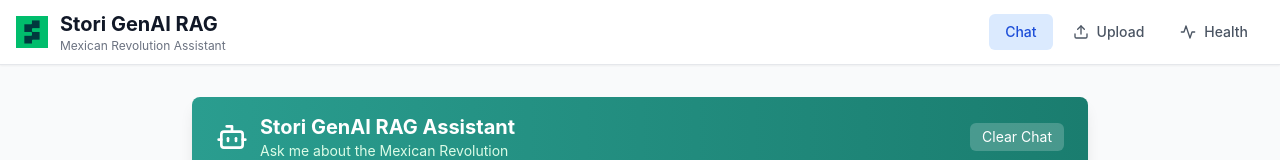
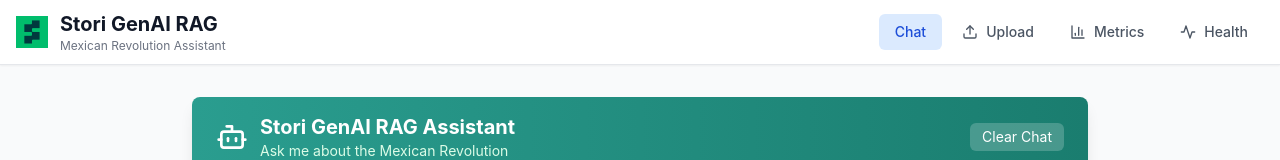
Before and after one commit to enriquegomeztagle/stori-genai-rag, a React (Vite) app in the folder frontend/: page / in a window 1280 px wide. Shown: the top 160 px of the page. Built offline with nearby package versions, Linux system fonts and the light colour scheme; no server answers.

Commit message:
✨ feat: add Metrics link with icon to header navigation

```diff
--- a/frontend/src/components/Header.tsx
+++ b/frontend/src/components/Header.tsx
@@ -1,6 +1,6 @@
 import React from 'react';
 import { Link, useLocation } from 'react-router-dom';
-import { Upload, Activity } from 'lucide-react';
+import { Upload, Activity, BarChart3 } from 'lucide-react';
 
 const Header: React.FC = () => {
   const location = useLocation();
@@ -52,6 +52,19 @@
               <Upload className="h-4 w-4" />
               <span>Upload</span>
             </Link>
+
+            <Link
+              to="/metrics"
+              className={`px-4 py-2 rounded-md text-sm font-medium transition-colors flex items-center space-x-2 ${
+                isActive('/metrics')
+                  ? 'bg-blue-100 text-blue-700'
+                  : 'text-gray-600 hover:text-gray-900 hover:bg-gray-100'
+              }`}
+            >
+              <BarChart3 className="h-4 w-4" />
+              <span>Metrics</span>
+            </Link>
+
             <a
               href="/health"
               className="px-4 py-2 rounded-md text-sm font-medium text-gray-600 hover:text-gray-900 hover:bg-gray-100 transition-colors flex items-center space-x-2"
```
